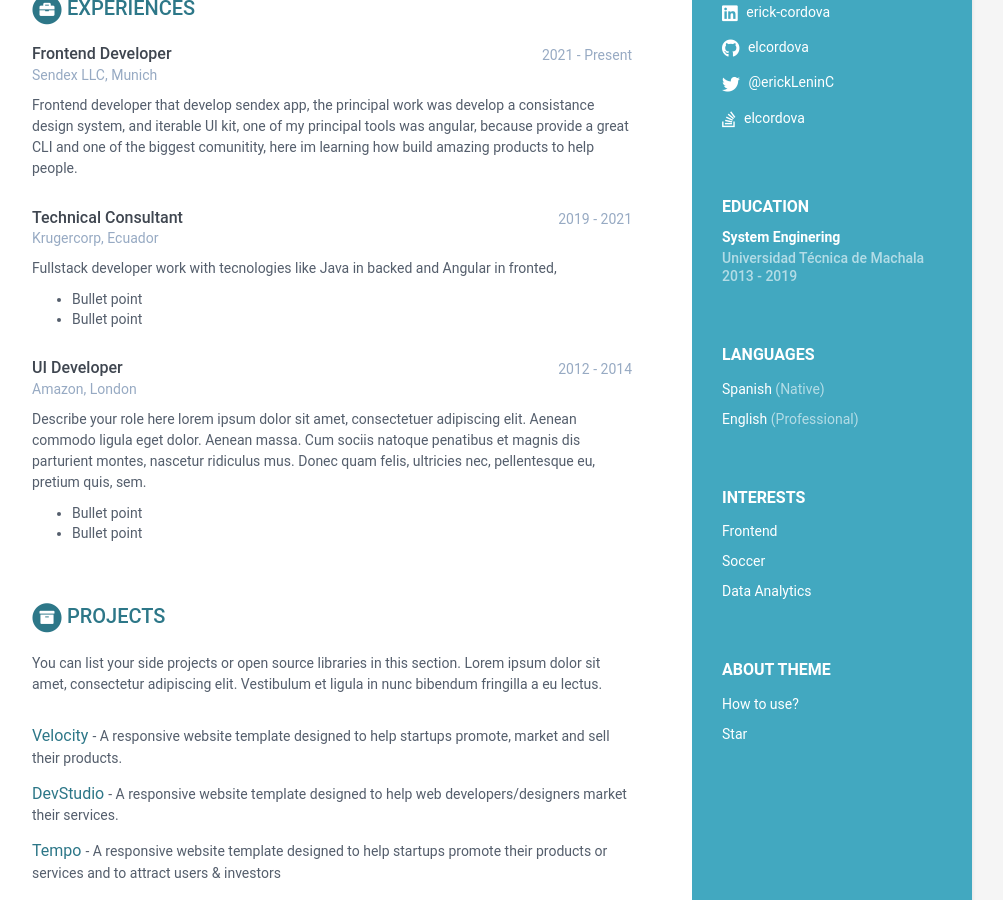
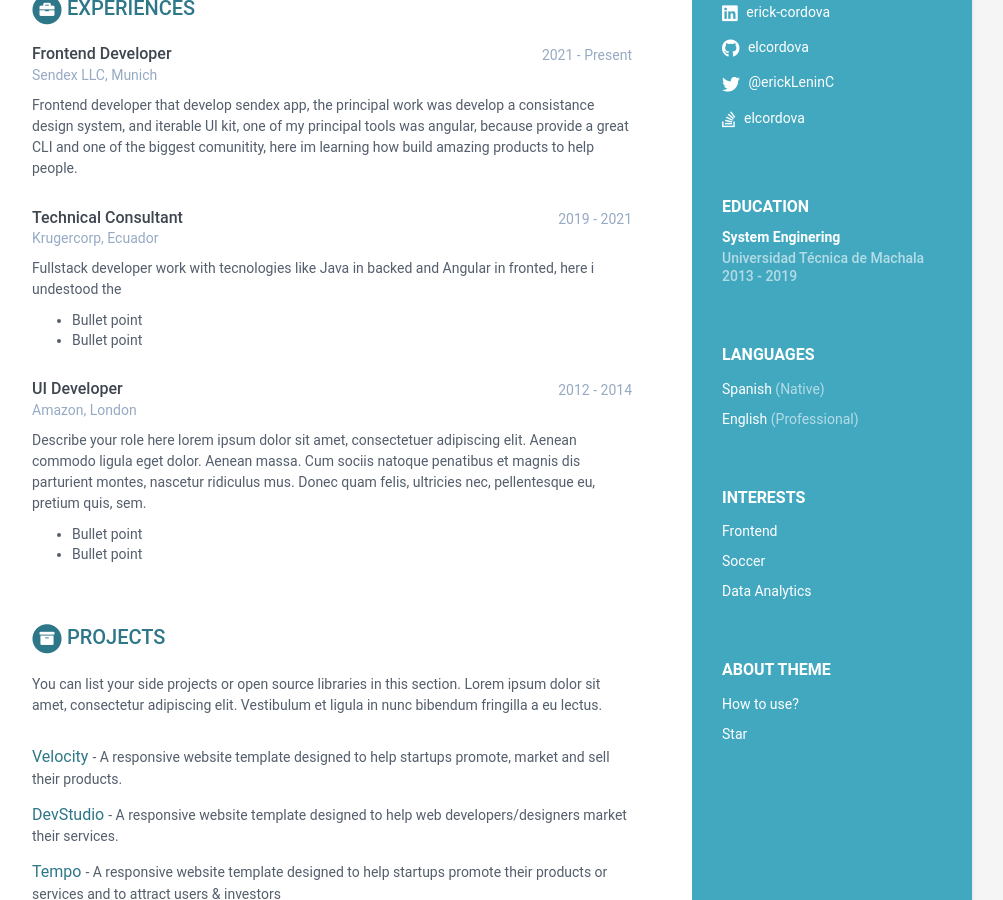
Before and after one commit to elcordova/caring-europa-fe48a, a Jekyll site: the page built from index.html, in a window 1280 px wide and 900 px high, scrolled down 402 px. Shown: the whole window, without its empty margins (168-1171 px from the left). Built offline with Jekyll 4.4.1, drawn with Linux system fonts in a browser that asks for light colours.

Commit message:
data.yml: changed

```diff
--- a/_data/data.yml
+++ b/_data/data.yml
@@ -60,7 +60,7 @@
     time: 2019 - 2021
     company: 'Krugercorp, Ecuador'
     details: |
-      Fullstack developer work with tecnologies like Java in backed and Angular in fronted,
+      Fullstack developer work with tecnologies like Java in backed and Angular in fronted, here i undestood the
         - Bullet point
         - Bullet point
   - role: UI Developer
```
